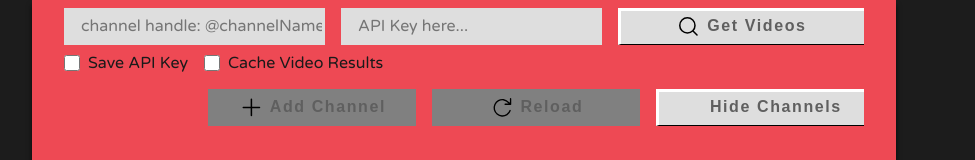
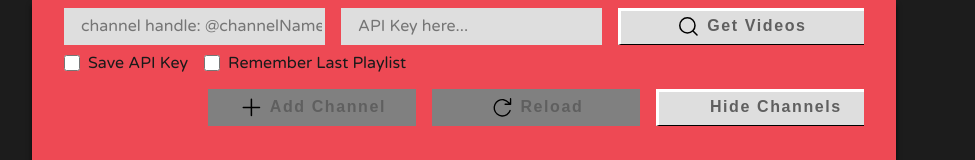
Before and after one commit to Liam-00/ListerForYoutube, a React app: page / in a window 1280 px wide. Shown: the top 160 px of the page, without its empty margins (176-1151 px from the left). Built offline with nearby package versions, Linux system fonts and the light colour scheme.

Commit message:
fix logic around remembering last open playlist and relevant controls

```diff
--- a/src/components/InputForm.jsx
+++ b/src/components/InputForm.jsx
@@ -32,8 +32,8 @@ const InputForm = ({formState, handleChange, handleSubmit}) => {
                     <input id="do_save_api_key" checked={formState.do_save_api_key} type="checkbox" name="do_save_api_key"  /> Save API Key
                 </label>
 
-                <label htmlFor="do_save_video_results" onClick={handleChange}>
-                    <input id="do_save_video_results" checked={formState.do_save_video_results} type="checkbox" name="do_save_video_results" /> Cache Video Results
+                <label htmlFor="do_remember_playlist" onClick={handleChange}>
+                    <input id="do_remember_playlist" checked={formState.do_remember_playlist} type="checkbox" name="do_remember_playlist" /> Remember Last Playlist
                 </label>
 
             </div>
--- a/src/index.jsx
+++ b/src/index.jsx
@@ -63,10 +63,10 @@ const App = () => {
             let data = readFormData()
 
             return {
-                channel_handle: (data?.channel_handle && data?.do_save_video_results) ? data.channel_handle : "",
+                channel_handle: data?.channel_handle ? data.channel_handle : "",
                 api_key: data?.api_key && data?.do_save_api_key ? data.api_key : "",
                 do_save_api_key: data?.do_save_api_key ?? false,
-                do_save_video_results: data?.do_save_video_results ?? false
+                do_remember_playlist: data?.do_remember_playlist ?? false
             }
         }
     )
@@ -113,7 +113,7 @@ const App = () => {
 
     const [localPlaylist, setLocalPlaylist] = React.useState(() => {
 
-        if (currentChannel) {
+        if (FormData.do_remember_playlist && currentChannel) {
             return playlistData[currentChannel]
         }
 
@@ -166,9 +166,6 @@ const App = () => {
             setChannelData( createChannelData( {[channelId]: channelName}, channelData ) )
             setPlaylistData( createPlaylistData( {[channelId]: [playlist]}, playlistData) )
         }
-
-        //set local playlistData
-        if (FormData.do_save_video_results) setCurrentChannel(channelId)
 
         setLocalPlaylist([playlist])
         setCurrentChannel(null)
```
